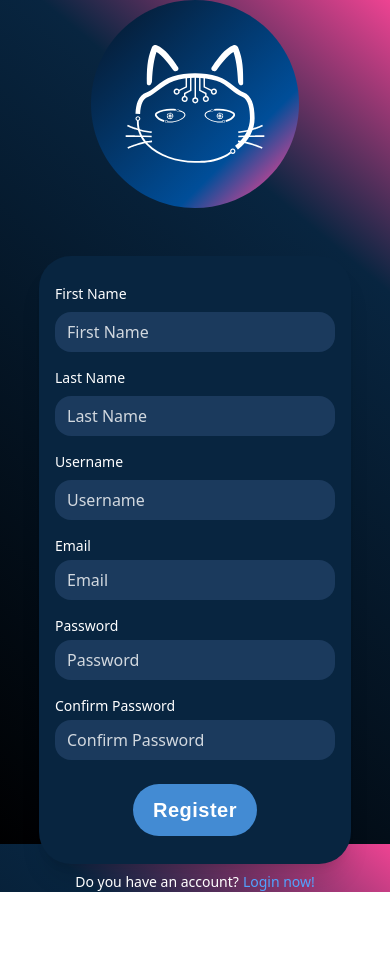
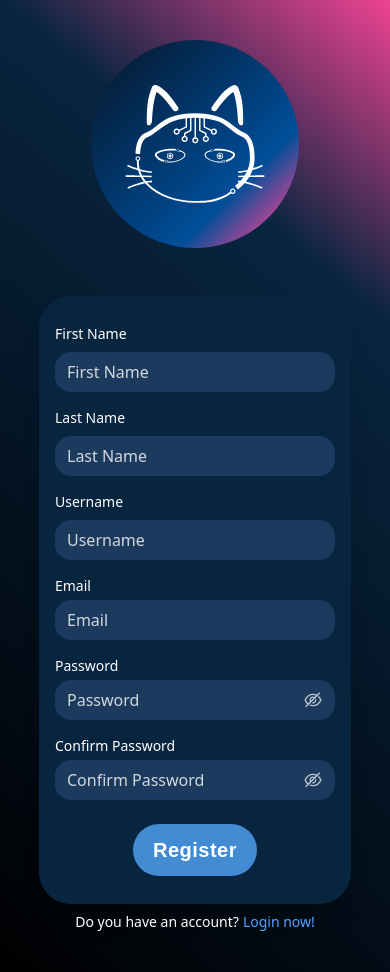
Before and after one commit to PSA-Orgranization/FrontEnd, a Next.js app: page /register in a window 390 px wide. Before the commit the page ends 892 px from the top, so only its background shows below. Built offline with nearby package versions, Linux system fonts and the light colour scheme; a web font is replaced by a local one.

Commit message:
Fix some bugs in UI

```diff
--- a/package.json
+++ b/package.json
@@ -20,6 +20,7 @@
     "postcss-preset-env": "^10.1.6",
     "react": "^19.0.0",
     "react-dom": "^19.0.0",
+    "react-icons": "^5.5.0",
     "react-toastify": "^11.0.5",
     "tailwind-merge": "^3.2.0",
     "tailwindcss": "^4.1.4",
--- a/src/app/chat/page.jsx
+++ b/src/app/chat/page.jsx
@@ -6,7 +6,7 @@ import Link from "next/link";
 import {
   UserCircle,
   Settings,
-  SendHorizonal,
+  SendHorizontal,
   MessageSquare,
   ChevronLeft,
 } from "lucide-react";
@@ -316,7 +316,7 @@ export default function ChatPage() {
                       </li>
                     </ol>
                     <p>
-                      Chatbots Can Assist With FAQs, Troubleshooting, And
+                      Chat bots Can Assist With FAQs, Troubleshooting, And
                       Automation Tasks.
                     </p>
                   </div>
@@ -349,7 +349,7 @@ export default function ChatPage() {
               className="bg-gray-800/90 rounded-r-full px-6 py-4 flex items-center justify-center"
               style={{ backgroundColor: "#1E2933" }}
             >
-              <SendHorizonal className="h-4 w-4 text-gray-400" />
+              <SendHorizontal className="h-4 w-4 text-gray-400 cursor-pointer" />
             </button>
           </form>
         </div>
--- a/src/app/check-account/page.jsx
+++ b/src/app/check-account/page.jsx
@@ -29,7 +29,7 @@ export default function ResetPassword() {
         style={{ backgroundColor: "#082540" }}
       >
         <form onSubmit={handleSubmit} className="space-y-6">
-          <h2 className="text-center text-xl font-medium mb-4">
+          <h2 className="text-center text-sm sm:text-xl font-medium mb-4">
             Enter your Email to reset the password
           </h2>
 
@@ -56,7 +56,7 @@ export default function ResetPassword() {
           <div className="text-center mt-8">
             <Button
               backGround="bg-blue-500"
-              className="px-5 py-3 sm:px-8 sm:py-4 rounded-4xl text-xl sm:text-2xl w-8/12"
+              className="px-5 py-3 sm:px-8 sm:py-4 rounded-4xl text-lg sm:text-2xl w-8/12"
               style={{ backgroundColor: "#438BD3" }}
             >
               Check account
--- a/src/app/layout.js
+++ b/src/app/layout.js
@@ -8,7 +8,7 @@ export const customStyle = {
 
 export default function RootLayout({ children }) {
   return (
-    <html lang="en" style={{ height: "100%", margin: 0 }}>
+    <html lang="en">
       <body style={{ ...customStyle }}>
         <ToastContainer />
         {children}
--- a/src/app/login/page.jsx
+++ b/src/app/login/page.jsx
@@ -6,6 +6,7 @@ import Button from "@/components/Button";
 import axios from "axios";
 import { useRouter } from "next/navigation";
 import { toast } from "react-toastify";
+import { AiOutlineEye, AiOutlineEyeInvisible } from "react-icons/ai";
 
 export default function Login() {
   const [formData, setFormData] = useState({
@@ -13,6 +14,7 @@ export default function Login() {
     password: "",
   });
   const [loading, setLoading] = useState(false);
+  const [showPassword, setShowPassword] = useState(false);
   const router = useRouter();
 
   const handleChange = (e) => {
@@ -74,7 +76,7 @@ export default function Login() {
 
   return (
     <div className="min-h-screen flex flex-col items-center justify-center">
-      <div className="flex justify-center mb-12">
+      <div className="flex justify-center mb-12 pt-10">
         <img src="/PSA-Logo.svg" alt="PSA Logo" className="w-52 h-52" />
       </div>
       <div
@@ -109,17 +111,30 @@ export default function Login() {
             >
               Password
             </label>
+            <div className="relative">
               <input
-              type="password"
+                type={showPassword ? "text" : "password"}
                 id="password"
                 name="password"
                 value={formData.password}
                 onChange={handleChange}
-              className="w-full py-2 px-3 sm:py-3 rounded-2xl focus:outline-none focus:ring-2 focus:ring-blue-400 placeholder-white/80"
+                className="w-full py-2 px-3 sm:py-3 pr-12 rounded-2xl focus:outline-none focus:ring-2 focus:ring-blue-400 placeholder-white/80"
                 style={{ backgroundColor: "#1B3A5D" }}
                 placeholder="Password"
                 required
               />
+              <button
+                type="button"
+                onClick={() => setShowPassword(!showPassword)}
+                className="absolute right-3 top-1/2 transform -translate-y-1/2"
+              >
+                {showPassword ? (
+                  <AiOutlineEye className="w-5 h-5 text-white/70 hover:text-white cursor-pointer" />
+                ) : (
+                  <AiOutlineEyeInvisible className="w-5 h-5 text-white/70 hover:text-white cursor-pointer" />
+                )}
+              </button>
+            </div>
           </div>
 
           <div className="text-center mt-6">
@@ -135,7 +150,7 @@ export default function Login() {
           </div>
         </form>
       </div>
-      <div className="text-center mt-2 text-sm space-y-1">
+      <div className="text-center mt-2 text-sm space-y-1 pb-10">
         <p className="text-white">
           Don't have an account?{" "}
           <Link href="/register" className="text-blue-400 hover:text-blue-300">
--- a/src/app/page.js
+++ b/src/app/page.js
@@ -96,9 +96,9 @@ export default function Home() {
 
   return (
     <div className="min-h-screen w-full flex flex-col items-center justify-center relative overflow-hidden sm:bg-[url('/Background.svg')] bg-center">
-      <div className="z-10 flex flex-col items-center">
+      <div className="z-10 flex flex-col items-center pb-10">
         <div className="w-64 h-64 rounded-full flex items-center justify-center mb-8">
-          <img src="/PSA-Logo.svg" alt="PSA Logo" className="w-64 h-64" />
+          <img src="/PSA-Logo.svg" alt="PSA Logo" className="w-52 h-52" />
         </div>
         <h1
           className={`text-9xl tracking-wider text-blue-200 mb-2 hidden sm:block ${anta.className}`}
@@ -106,7 +106,7 @@ export default function Home() {
           PS<span className="text-pink-300">A</span>
         </h1>
         <h2
-          className={`text-3xl text-blue-200 mb-12 tracking-widest text-center ${anuphan.className}`}
+          className={`text-2xl text-blue-200 mb-12 tracking-widest text-center ${anuphan.className}`}
         >
           Problem Solving <span className="block text-pink-300">Assistant</span>
         </h2>
--- a/src/app/register/page.jsx
+++ b/src/app/register/page.jsx
@@ -6,6 +6,7 @@ import Link from "next/link";
 import Button from "@/components/Button";
 import { toast } from "react-toastify";
 import { useRouter } from "next/navigation";
+import { AiOutlineEye, AiOutlineEyeInvisible } from "react-icons/ai";
 
 export default function Register() {
   const [formData, setFormData] = useState({
@@ -17,11 +18,13 @@ export default function Register() {
     confirmPassword: "",
   });
 
+  const [showPassword, setShowPassword] = useState(false);
+  const [showConfirmPassword, setShowConfirmPassword] = useState(false);
+
   const router = useRouter();
 
   const validateUsername = (username, email) => {
     // Rule 1: Allowed characters
-
     const allowedPattern = /^[\w.@+-]+$/;
     if (!allowedPattern.test(username)) {
       toast.error(
@@ -112,7 +115,7 @@ export default function Register() {
 
   return (
     <div className="min-h-screen flex flex-col items-center justify-center">
-      <div className="flex justify-center mb-12">
+      <div className="flex justify-center mb-12 pt-10">
         <img src="/PSA-Logo.svg" alt="PSA Logo" className="w-52 h-52" />
       </div>
       <div
@@ -205,17 +208,30 @@ export default function Register() {
               >
                 Password
               </label>
+              <div className="relative">
                 <input
-                type="password"
+                  type={showPassword ? "text" : "password"}
                   id="password"
                   name="password"
                   value={formData.password}
                   onChange={handleChange}
-                className="w-full py-2 px-3 sm:py-3 rounded-2xl focus:outline-none focus:ring-2 focus:ring-blue-400 placeholder-white/80"
+                  className="w-full py-2 px-3 sm:py-3 pr-12 rounded-2xl focus:outline-none focus:ring-2 focus:ring-blue-400 placeholder-white/80"
                   style={{ backgroundColor: "#1B3A5D" }}
                   placeholder="Password"
                   required
                 />
+                <button
+                  type="button"
+                  onClick={() => setShowPassword(!showPassword)}
+                  className="absolute right-3 top-1/2 transform -translate-y-1/2"
+                >
+                  {showPassword ? (
+                    <AiOutlineEye className="w-5 h-5 text-white/70 hover:text-white cursor-pointer" />
+                  ) : (
+                    <AiOutlineEyeInvisible className="w-5 h-5 text-white/70 hover:text-white cursor-pointer" />
+                  )}
+                </button>
+              </div>
             </div>
 
             <div>
@@ -225,17 +241,30 @@ export default function Register() {
               >
                 Confirm Password
               </label>
+              <div className="relative">
                 <input
-                type="password"
+                  type={showConfirmPassword ? "text" : "password"}
                   id="confirmPassword"
                   name="confirmPassword"
                   value={formData.confirmPassword}
                   onChange={handleChange}
-                className="w-full py-2 px-3 sm:py-3 rounded-2xl focus:outline-none focus:ring-2 focus:ring-blue-400 placeholder-white/80"
+                  className="w-full py-2 px-3 sm:py-3 pr-12 rounded-2xl focus:outline-none focus:ring-2 focus:ring-blue-400 placeholder-white/80"
                   style={{ backgroundColor: "#1B3A5D" }}
                   placeholder="Confirm Password"
                   required
                 />
+                <button
+                  type="button"
+                  onClick={() => setShowConfirmPassword(!showConfirmPassword)}
+                  className="absolute right-3 top-1/2 transform -translate-y-1/2"
+                >
+                  {showConfirmPassword ? (
+                    <AiOutlineEye className="w-5 h-5 text-white/70 hover:text-white cursor-pointer" />
+                  ) : (
+                    <AiOutlineEyeInvisible className="w-5 h-5 text-white/70 hover:text-white cursor-pointer" />
+                  )}
+                </button>
+              </div>
             </div>
           </div>
 
@@ -250,7 +279,7 @@ export default function Register() {
           </div>
         </form>
       </div>
-      <div className="text-center mt-2 text-sm">
+      <div className="text-center mt-2 text-sm pb-10">
         <p className="text-white">
           Do you have an account?
           <Link
--- a/src/app/reset-password/page.jsx
+++ b/src/app/reset-password/page.jsx
@@ -81,7 +81,7 @@ export default function NewPassword() {
           <div className="text-center mt-8">
             <Button
               backGround="bg-blue-500"
-              className="px-5 py-3 sm:px-8 sm:py-4 rounded-4xl text-xl sm:text-2xl w-8/12"
+              className="px-5 py-3 sm:px-8 sm:py-4 rounded-4xl text-lg sm:text-2xl w-8/12"
               style={{ backgroundColor: "#438BD3" }}
             >
               Reset Password
--- a/src/app/send-otp/page.jsx
+++ b/src/app/send-otp/page.jsx
@@ -98,7 +98,7 @@ export default function OTPVerification() {
   return (
     <div className="min-h-screen flex flex-col justify-center items-center p-4">
       <div
-        className="w-full max-w-md rounded-4xl shadow-md p-8"
+        className="w-full max-w-sm rounded-4xl shadow-md p-8"
         style={{ backgroundColor: "#082540" }}
       >
         <h1 className="text-2xl font-bold text-center text-white mb-6">OTP</h1>
@@ -113,7 +113,7 @@ export default function OTPVerification() {
                 maxLength={1}
                 value={digit}
                 onChange={(e) => handleOtpChange(index, e.target.value)}
-                className="w-12 h-12 border-2 border-gray-300 bg-white rounded-md text-center text-xl focus:border-blue-500 focus:outline-none"
+                className="w-10 h-10 border-2 border-gray-300 bg-white rounded-md text-center text-xl focus:border-blue-500 focus:outline-none"
                 inputMode="numeric"
                 pattern="[0-9]*"
               />
```
Also changed, not shown: 1 other file (tests, documents, lock files or other folders). Lines whose indentation alone changed are shown as unchanged.
